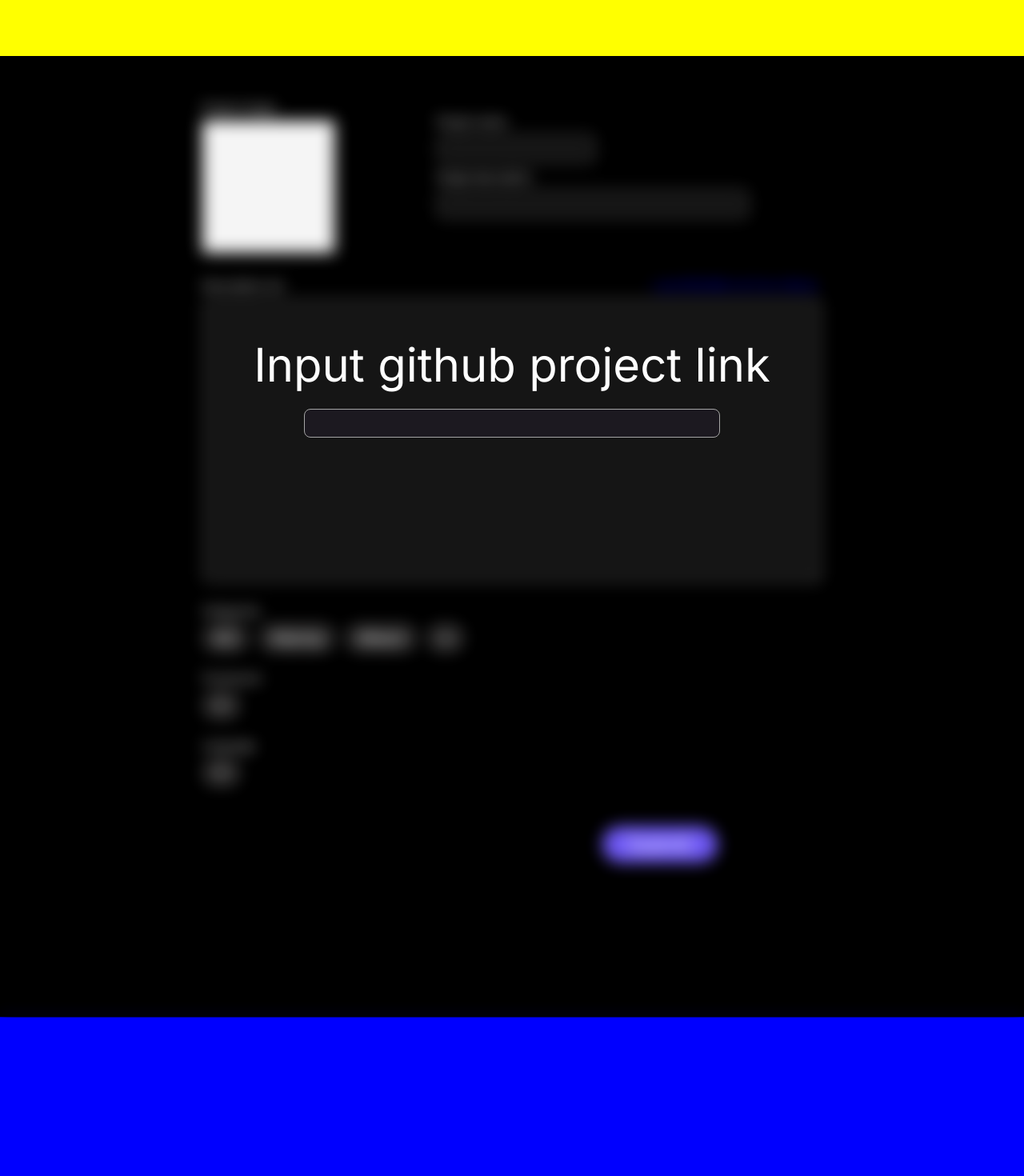
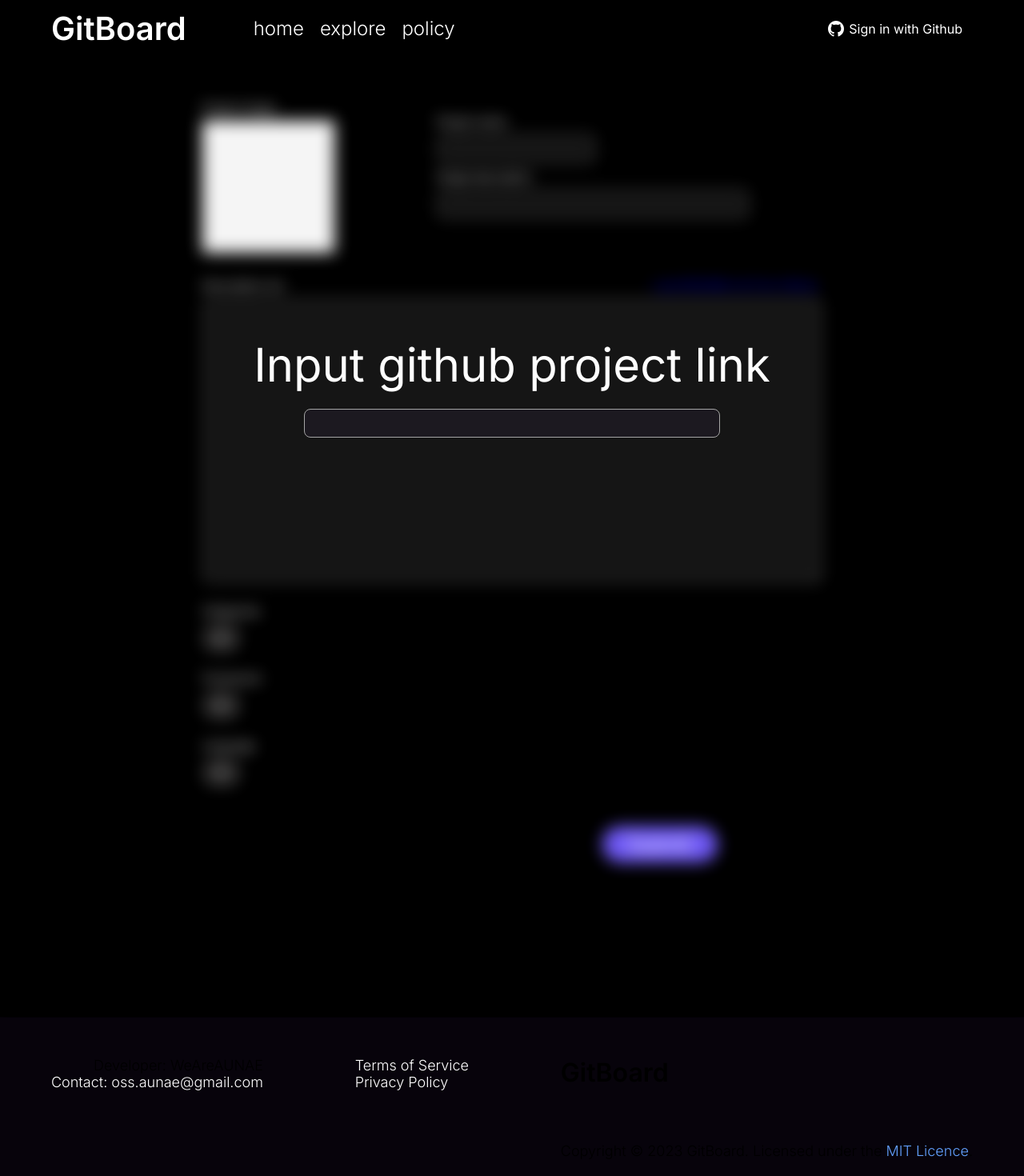
Before and after one commit to OpenBoardTeam/Frontend, a React (Create React App) app: page /newpost in a window 1280 px wide. Shown: the top 1470 px of the page at 80% size. Built offline with nearby package versions, Linux system fonts and the light colour scheme.

Commit message:
Rename, Feat: newpost 폴더 생성 및 Header,Footer 적용

```diff
--- a/package.json
+++ b/package.json
@@ -38,5 +38,5 @@
       "last 1 safari version"
     ]
   },
-  "proxy" : "http://13.125.46.32:9000"
+  "proxy": "http://13.125.46.32:9000"
 }
--- a/src/App.js
+++ b/src/App.js
@@ -5,7 +5,7 @@ import Dashboard from "./pages/Dashboard";
 import Profile from "./pages/Profile";
 import Search from "./pages/Search";
 import PostDetail from "./pages/PostDetail";
-import NewPost from "./pages/NewPost";
+import NewPost from "./components/newpost/NewPost";
 import LegalDocuments from "./pages/LegalDocuments";
 
 function App() {
--- a/src/pages/NewPost.css
+++ b/src/components/newpost/NewPost.css
@@ -1,6 +1,6 @@
 .postheader {
     height: 70px;
-    background-color: yellow;
+    background-color: black;
 }
 
 .postbody {
@@ -14,7 +14,6 @@
 
 .postfooter {
     height: 251px;
-    background-color: blue;
 }
 
 .postmain {
--- a/src/pages/NewPost.jsx
+++ b/src/components/newpost/NewPost.jsx
@@ -4,9 +4,11 @@ import { useState } from "react";
 import SetList from "./SetList";
 import SetLink from "./SetLink";
 import axios from "axios";
+import Header from "./../Header/Header"
+import Footer from "./../Footer/Footer"
 
 const Posts = () => {
-    const [cate, setCate] = useState(["C", "Spring", "React"])
+    const [cate, setCate] = useState([])
     const [frame, setFrame] = useState([])
     const [lang, setLang] = useState([])
     const [caten, setCaten] = useState([])
@@ -21,11 +23,6 @@ const Posts = () => {
     const [des, setDes] = useState("")
 
     const submit = () => {
-        console.log(cate+caten)
-        console.log(name)
-        console.log(sdes)
-        console.log(des)
-        console.log(link)
 
         axios.post('/project',
             {
@@ -45,6 +42,7 @@ const Posts = () => {
                 <SetLink setLink={setLink} setLinkkey={setLinkkey}/>
             )}
             <div className="postheader">
+                <Header/>
             </div>
             <div className="postbody">
                 <div className="postmain">
@@ -85,7 +83,7 @@ const Posts = () => {
                 </div>
             </div>
             <div className="postfooter">
-
+                <Footer/>
             </div>
             {plus === 1 && (
                 <SetList cate={cate} setCate={setCate} caten={caten} setCaten={setCaten} setPlus={setPlus} title="category"/>
--- a/src/pages/SetList.jsx
+++ b/src/components/newpost/SetList.jsx
@@ -1,15 +1,23 @@
 import React from "react";
-import { useState } from "react"
+import { useState, useEffect } from "react"
+import axios from "axios";
 
 const SetCate = ( props ) => {
-    const [list, setList] = useState(["React.js", "React.ts", "sad", "asasd", ".Tasdasd"])
+    const [list, setList] = useState([])
     const [want, setWant] = useState(props.cate)
     const [slist, setSlist] = useState([""])
-    const [listn, setListn] = useState(["Unity", "Unreal Engine"])
+    const [listn, setListn] = useState([])
     const [wantn, setWantn] = useState(props.caten)
     const [slistn, setSlistn] = useState([""])
     const [skey, setSkey] = useState(0)
     const [sword, setSword] = useState("")
+
+    useEffect(() => {
+        axios.get('category')
+        .then(function (response) {
+            console.log(response.data)
+        })
+    }, [])
 
     const add = ( value ) => {
         if(want.filter((x) => x === value).length === 0 ) {
```
Also changed, not shown: src/components/newpost/SetLink.jsx (renamed from src/pages/SetLink.jsx).
